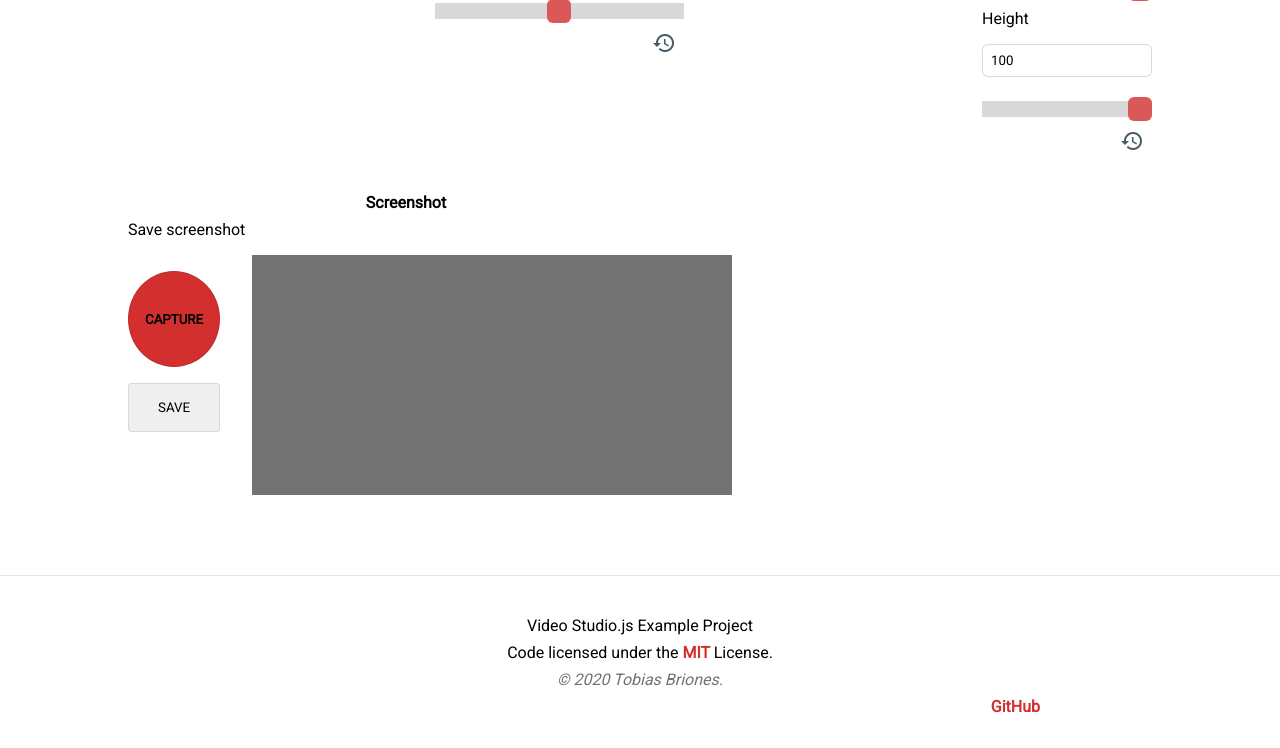
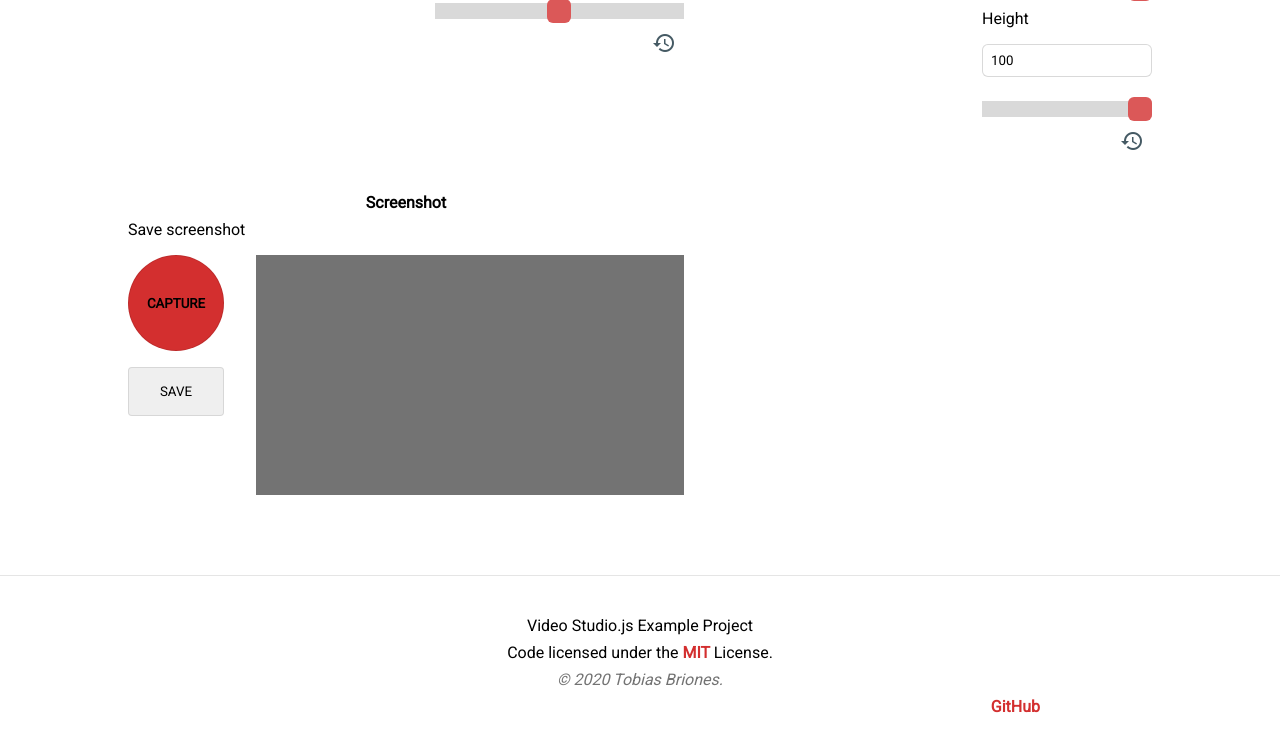
Before and after one commit to tobiasbriones/ep-video-studio, a plain HTML site: page index.html in a window 1280 px wide. Both pictures are taken after a click on the button "SAVE". Shown: the part 889-1637 px from the top of the page. Drawn offline with Linux system fonts and the light colour scheme.

Commit message:
Screenshot feature almost done

```diff
--- a/index.css
+++ b/index.css
@@ -311,9 +311,9 @@ input[type='range']::-moz-range-thumb {
 }
 
 #capture-screenshot {
-  width: 96px;
+  width: 96px !important;
   height: 96px;
-  margin: auto;
+  margin: auto !important;
   background-color: var(--accent-color);
   border-radius: 50%;
   font-weight: bold;
@@ -363,17 +363,15 @@ input[type='range']::-moz-range-thumb {
   }
 
   #tools .save-screenshot-pane {
-    display: flex;
-    flex-wrap: nowrap;
+    display: grid;
+    grid-template-columns: auto auto;
   }
 
   #tools .save-screenshot-pane > .buttons {
-    flex: 0 30%;
     margin-right: 32px;
   }
 
   #tools .save-screenshot-pane > canvas {
-    flex: 0 70%;
     min-height: 240px;
   }
 }
--- a/index.js
+++ b/index.js
@@ -238,6 +238,28 @@ function UIManager() {
     onVideoResizeY.call(videoHeightRangeEl);
   }
 
+  function onCaptureScreenshot() {
+    const videoEl = document.getElementById('video-player');
+    const canvasEl = document.getElementById('screenshot-canvas');
+    const ctx = canvasEl.getContext('2d');
+
+    canvasEl.width = videoEl.videoWidth;
+    canvasEl.height = videoEl.videoHeight;
+    ctx.drawImage(videoEl, 0, 0, canvasEl.width, canvasEl.height);
+  }
+
+  function onSaveScreenshot() {
+    const canvasEl = document.getElementById('screenshot-canvas');
+    const data = canvasEl.toDataURL('image/png');
+    const newWindow = window.open('about:blank', 'img');
+    const imgEl = document.createElement('img');
+    imgEl.src = data;
+    imgEl.alt = 'img';
+    console.log(canvasEl);
+
+    newWindow.document.body.appendChild(imgEl);
+  }
+
   // ---------------------------  TOOL FUNCTIONS  --------------------------- //
   function setupDragAndDrop() {
     const dropArea = document.getElementById('video-input');
@@ -297,6 +319,8 @@ function UIManager() {
     const videoWidthRangeEl = document.getElementById('vid-width-range');
     const videoHeightInputEl = document.getElementById('vid-height-input');
     const videoHeightRangeEl = document.getElementById('vid-height-range');
+    const screenshotCaptureEl = document.getElementById('capture-screenshot');
+    const screenshotSaveEl = document.getElementById('save-screenshot');
     const bindInputAndRange = (inputEl, rangeEl, callback) => {
       inputEl.addEventListener(
         'input',
@@ -350,6 +374,10 @@ function UIManager() {
     document
       .querySelector('#tools > div.config > span.material-icons')
       .addEventListener('click', onConfigReset, false);
+
+    // Screenshot
+    screenshotCaptureEl.addEventListener('click', onCaptureScreenshot, false);
+    screenshotSaveEl.addEventListener('click', onSaveScreenshot, false);
   }
 
   // --------------------------  PUBLIC FUNCTIONS  -------------------------- //
```
